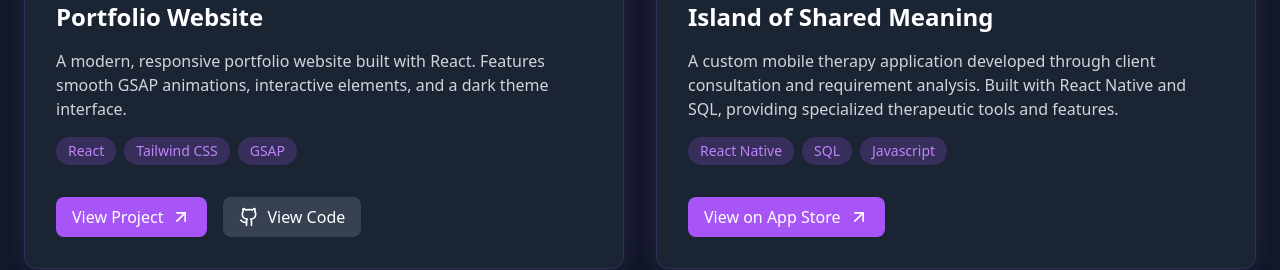
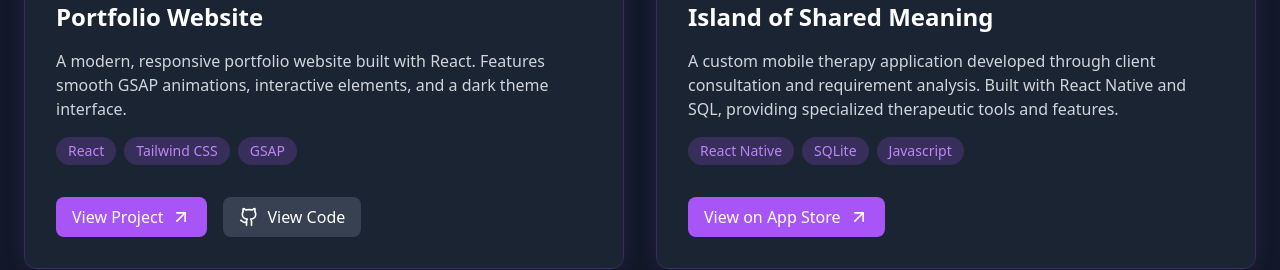
Before and after one commit to Jheathc1/jhWebsite, a React (Vite) app: page / in a window 1280 px wide. Shown: the part 2560-2830 px from the top of the page. Built offline with nearby package versions, Linux system fonts and the light colour scheme.

Commit message:
Updated project card text

```diff
--- a/src/components/ProjectCard.jsx
+++ b/src/components/ProjectCard.jsx
@@ -156,7 +156,7 @@ const ProjectsSection = () => {
       title: "Island of Shared Meaning",
       description: "A custom mobile therapy application developed through client consultation and requirement analysis. Built with React Native and SQL, providing specialized therapeutic tools and features.",
       images: [appImage1, appImage2],
-      technologies: ["React Native", "SQL", "Javascript"],
+      technologies: ["React Native", "SQLite", "Javascript"],
       primaryLink: "https://apps.apple.com/us/app/island-of-shared-meaning/id6738144776",
       showGithub: false,
       primaryText: "View on App Store"
```
